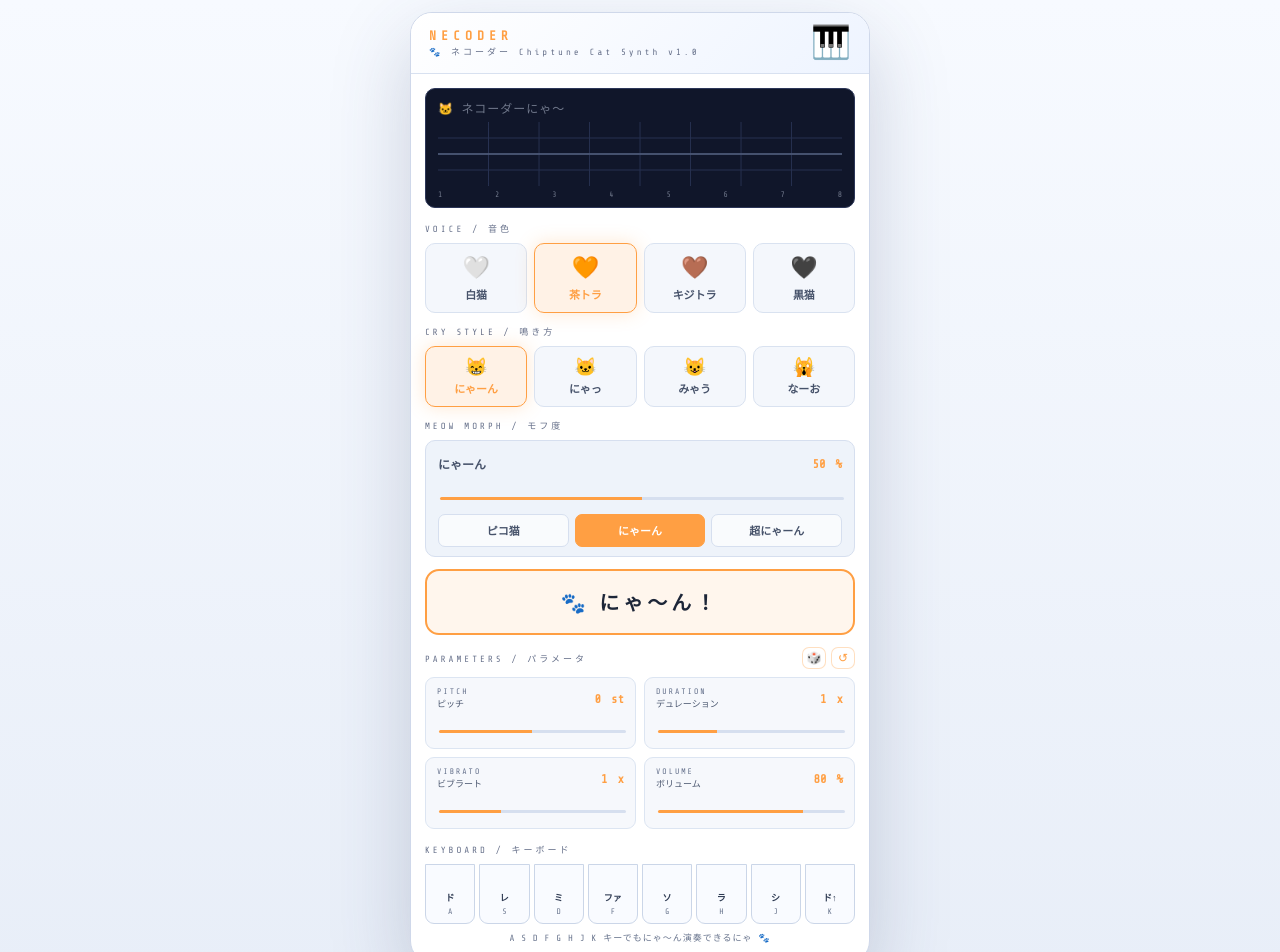
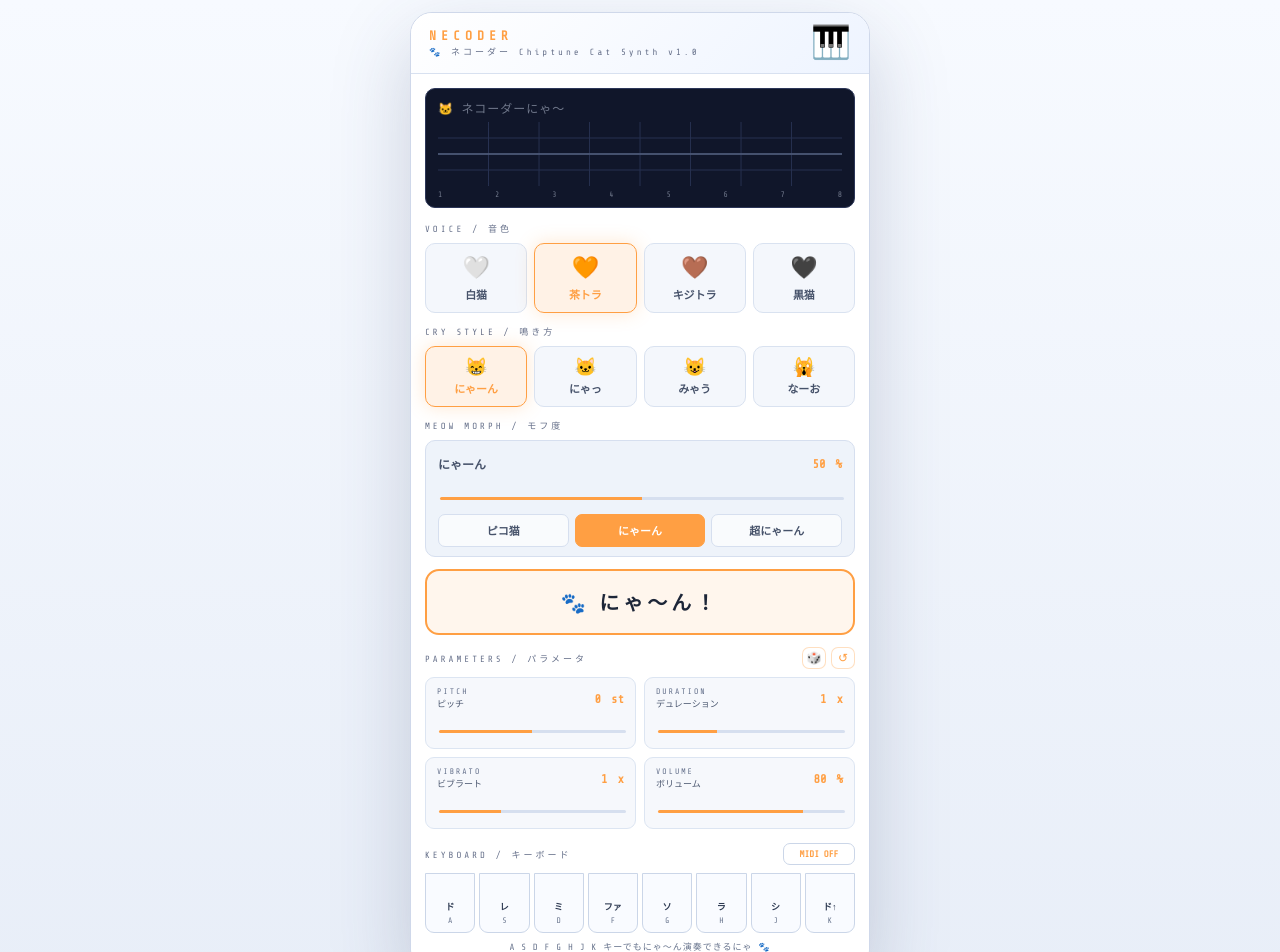
Before and after one commit to mfakane/necoder-synth, a React (Vite) app: page / in a window 1280 px wide. Shown: the top 952 px of the page. Built offline with nearby package versions, Linux system fonts and the light colour scheme.

Commit message:
feat: midi keyboard connection

```diff
--- a/Necoder.jsx
+++ b/Necoder.jsx
@@ -159,6 +159,8 @@ const KEYS = [
   { note: "ド↑", key: "k", st: 12 },
 ];
 
+const MIDI_NOTE_BASE = 60;
+
 const clamp = (v, min, max) => Math.min(max, Math.max(min, v));
 
 const numFromHash = (params, key, fallback, min, max) => {
@@ -172,6 +174,13 @@ const parseNumberInput = (value, fallback, min, max) => {
   const parsed = Number(value);
   if (!Number.isFinite(parsed)) return fallback;
   return clamp(parsed, min, max);
+};
+
+const midiNoteToSemitone = (note) => note - MIDI_NOTE_BASE;
+
+const midiNoteToKey = (note) => {
+  const semitone = midiNoteToSemitone(note);
+  return KEYS.find((key) => key.st === semitone)?.key || null;
 };
 
 const composeParams = (voice, style) => ({
@@ -389,6 +398,11 @@ export default function Necoder() {
   const [vib, setVib] = useState(init.vib ?? 1.0); // ビブラート倍率
   const [vm, setVm] = useState(init.vm ?? 0.8); // 音量倍率
   const [activeKey, setAK] = useState(null);
+  const [midiStatus, setMidiStatus] = useState(
+    typeof navigator !== "undefined" && navigator.requestMIDIAccess
+      ? "off"
+      : "unsupported",
+  );
   const [isPlay, setIP] = useState(false);
   const [dispTxt, setDT] = useState("🐱  ネコーダーにゃ～");
   const [draftNums, setDraftNums] = useState({});
@@ -398,6 +412,11 @@ export default function Necoder() {
   const animRef = useRef(null);
   const colorRef = useRef(VOICES[1].color);
   const timerRef = useRef(null);
+  const midiAccessRef = useRef(null);
+  const midiInputsRef = useRef([]);
+  const activeMidiNotesRef = useRef(new Set());
+  const activeKeyRef = useRef(null);
+  const triggerRef = useRef(null);
 
   const voice = VOICES[voiceIdx];
   const cryStyle = CRY_STYLES[styleIdx];
@@ -519,7 +538,7 @@ export default function Necoder() {
 
   // 鳴らすにゃ！
   const trigger = useCallback(
-    (st = 0) => {
+    (st = 0, velocityScale = 1) => {
       const { ctx, an } = getAudio();
       const v = VOICES[voiceIdx];
       const style = CRY_STYLES[styleIdx];
@@ -527,7 +546,7 @@ export default function Necoder() {
         ps,
         dm,
         vib,
-        vm,
+        vm: vm * velocityScale,
         morph,
       });
       if (timerRef.current) clearTimeout(timerRef.current);
@@ -540,6 +559,99 @@ export default function Necoder() {
     },
     [voiceIdx, styleIdx, ps, dm, vib, vm, morph, getAudio],
   );
+
+  useEffect(() => {
+    activeKeyRef.current = activeKey;
+  }, [activeKey]);
+
+  useEffect(() => {
+    triggerRef.current = trigger;
+  }, [trigger]);
+
+  const clearMidiInputs = useCallback((resetKey = true) => {
+    midiInputsRef.current.forEach((input) => {
+      input.onmidimessage = null;
+    });
+    midiInputsRef.current = [];
+    activeMidiNotesRef.current.clear();
+    if (resetKey) setAK(null);
+  }, []);
+
+  const handleMidiMessage = useCallback(
+    (event) => {
+      const [status, note, velocity = 0] = event.data || [];
+      const command = status & 0xf0;
+      const isNoteOn = command === 0x90 && velocity > 0;
+      const isNoteOff = command === 0x80 || (command === 0x90 && velocity === 0);
+      if (!isNoteOn && !isNoteOff) return;
+
+      const key = midiNoteToKey(note);
+      if (isNoteOn) {
+        activeMidiNotesRef.current.add(note);
+        if (key) setAK(key);
+        triggerRef.current?.(
+          midiNoteToSemitone(note),
+          0.35 + (velocity / 127) * 0.65,
+        );
+        return;
+      }
+
+      activeMidiNotesRef.current.delete(note);
+      if (key && activeKeyRef.current === key) {
+        const latestKey =
+          [...activeMidiNotesRef.current].reverse().map(midiNoteToKey).find(Boolean) ||
+          null;
+        setAK(latestKey);
+      }
+    },
+    [],
+  );
+
+  const bindMidiInputs = useCallback(
+    (access) => {
+      clearMidiInputs();
+      const inputs = Array.from(access.inputs.values());
+      inputs.forEach((input) => {
+        input.onmidimessage = handleMidiMessage;
+      });
+      midiInputsRef.current = inputs;
+    },
+    [clearMidiInputs, handleMidiMessage],
+  );
+
+  const toggleMidi = useCallback(async () => {
+    if (!navigator.requestMIDIAccess) {
+      setMidiStatus("unsupported");
+      return;
+    }
+
+    if (midiStatus === "on") {
+      if (midiAccessRef.current) midiAccessRef.current.onstatechange = null;
+      clearMidiInputs();
+      midiAccessRef.current = null;
+      setMidiStatus("off");
+      return;
+    }
+
+    try {
+      const access = await navigator.requestMIDIAccess();
+      midiAccessRef.current = access;
+      bindMidiInputs(access);
+      access.onstatechange = () => bindMidiInputs(access);
+      setMidiStatus("on");
+    } catch {
+      clearMidiInputs();
+      midiAccessRef.current = null;
+      setMidiStatus("error");
+    }
+  }, [bindMidiInputs, clearMidiInputs, midiStatus]);
+
+  useEffect(() => {
+    return () => {
+      if (midiAccessRef.current) midiAccessRef.current.onstatechange = null;
+      clearMidiInputs(false);
+    };
+  }, [clearMidiInputs]);
 
   // オシロスコープ描画にゃ🎨
   useEffect(() => {
@@ -1402,6 +1514,9 @@ export default function Necoder() {
         <div style={{ padding: "0 14px 18px" }}>
           <div
             style={{
+              display: "flex",
+              justifyContent: "space-between",
+              alignItems: "center",
               color: "#66708A",
               fontSize: "9px",
               letterSpacing: "3px",
@@ -1409,7 +1524,55 @@ export default function Necoder() {
               fontFamily: "'Share Tech Mono',monospace",
             }}
           >
-            KEYBOARD / キーボード
+            <span>KEYBOARD / キーボード</span>
+            <button
+              type="button"
+              disabled={midiStatus === "unsupported"}
+              onClick={toggleMidi}
+              title="MIDIキーボード接続"
+              aria-label="MIDIキーボード接続"
+              style={{
+                minWidth: "72px",
+                height: "22px",
+                borderRadius: "7px",
+                border: `1px solid ${
+                  midiStatus === "on"
+                    ? col
+                    : midiStatus === "error"
+                      ? "#F06A6A"
+                      : "#CBD6E8"
+                }`,
+                background:
+                  midiStatus === "on"
+                    ? col
+                    : midiStatus === "unsupported"
+                      ? "#EEF2F8"
+                      : "#FFFFFFAA",
+                color:
+                  midiStatus === "on"
+                    ? "#FFFFFF"
+                    : midiStatus === "error"
+                      ? "#C64545"
+                      : midiStatus === "unsupported"
+                        ? "#9AA5BA"
+                        : col,
+                cursor: midiStatus === "unsupported" ? "not-allowed" : "pointer",
+                fontFamily: "'Share Tech Mono',monospace",
+                fontSize: "9px",
+                fontWeight: 700,
+                letterSpacing: 0,
+                padding: "0 7px",
+                transition: "background .12s, color .12s, border-color .12s",
+              }}
+            >
+              {midiStatus === "on"
+                ? "MIDI ON"
+                : midiStatus === "unsupported"
+                  ? "NO MIDI"
+                  : midiStatus === "error"
+                    ? "MIDI ERR"
+                    : "MIDI OFF"}
+            </button>
           </div>
           <div style={{ display: "flex", gap: "4px" }}>
             {KEYS.map((k) => {
```
